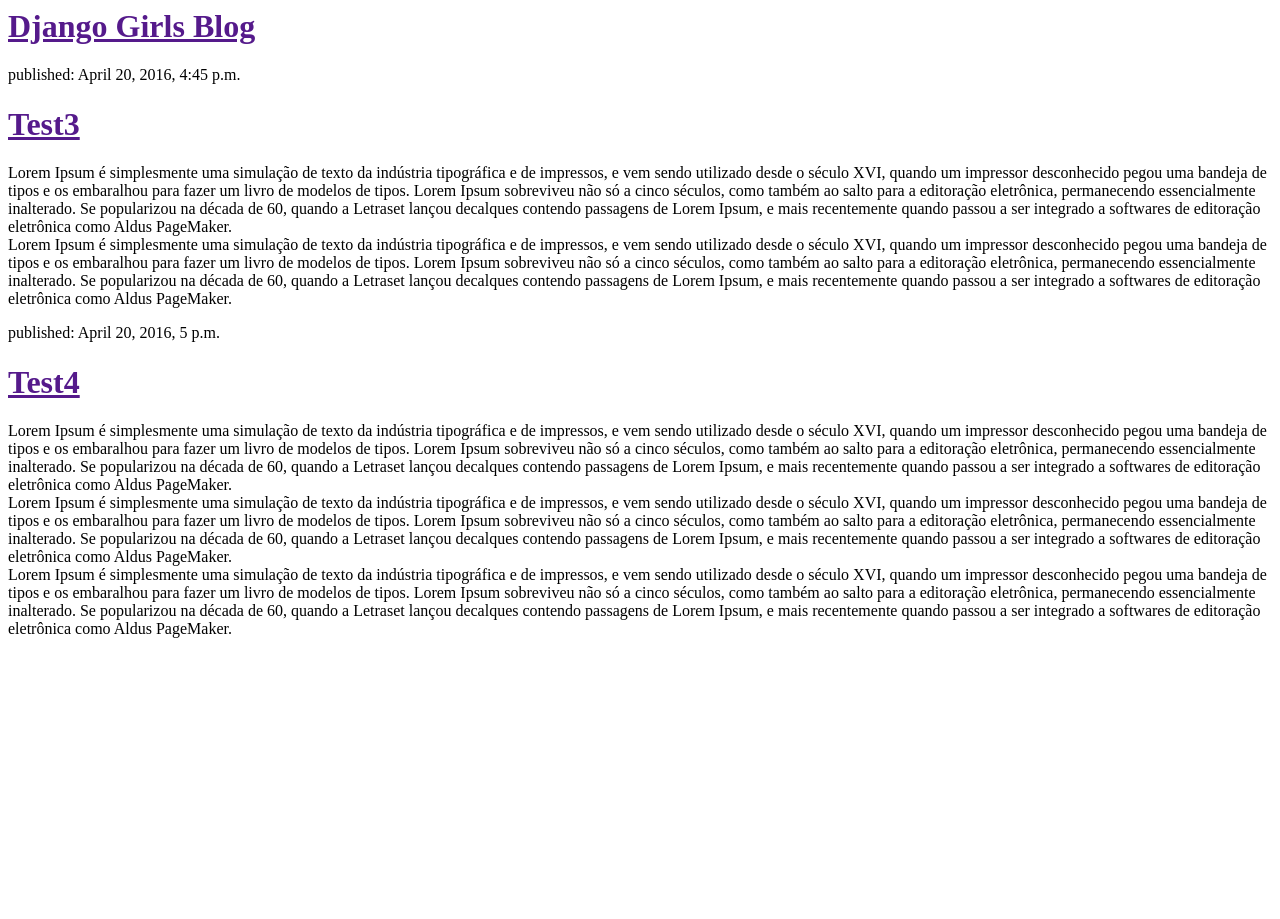
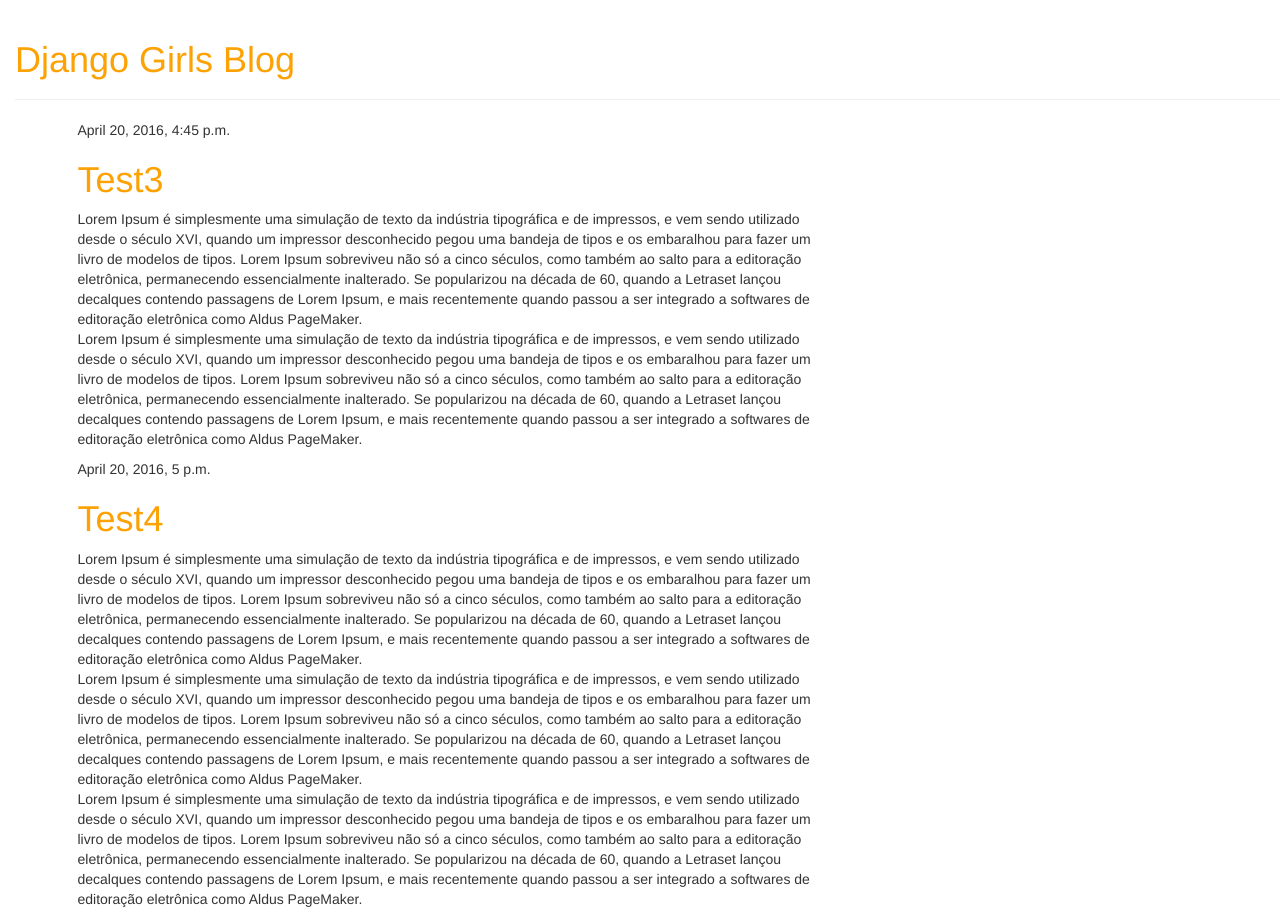
Before and after one commit to erikacamposdesign/my-first-blog, a Django app: page / in a window 1280 px wide. Before the commit the page ends 638 px from the top, so only its background shows below. Run offline with Django 3.2, Linux system fonts and the light colour scheme; data comes from the database, SQL or seed files in the repository; some libraries are stand-ins or nearby versions.

Commit message:
html/css

```diff
--- a/blog/templates/blog/post_list.html
+++ b/blog/templates/blog/post_list.html
@@ -1,19 +1,31 @@
+{% load staticfiles %}
 <html>
     <head>
         <title>Django Girls blog</title>
+        <link rel="stylesheet" href="//maxcdn.bootstrapcdn.com/bootstrap/3.2.0/css/bootstrap.min.css">
+        <link rel="stylesheet" href="//maxcdn.bootstrapcdn.com/bootstrap/3.2.0/css/bootstrap-theme.min.css">
+        <link href='//fonts.googleapis.com/css?family=Lobster&subset=latin,latin-ext' rel='stylesheet' type='text/css'>
+        <link rel="stylesheet" href="{% static 'css/blog.css' %}">
     </head>
     <body>
-        <div>
-            <h1><a href="">Django Girls Blog</a></h1>
+        <div class="page-header">
+            <h1><a href="/">Django Girls Blog</a></h1>
         </div>
 
-        {% for post in posts %}
-		    <div>
-		        <p>published: {{ post.published_date }}</p>
-		        <h1><a href="">{{ post.title }}</a></h1>
-		        <p>{{ post.text|linebreaks }}</p>
-		    </div>
-		{% endfor %}
-
+        <div class="content container">
+            <div class="row">
+                <div class="col-md-8">
+                {% for post in posts %}
+				    <div class="post">
+				        <div class="date">
+				            {{ post.published_date }}
+				        </div>
+				        <h1><a href="">{{ post.title }}</a></h1>
+				        <p>{{ post.text|linebreaks }}</p>
+				    </div>
+				{% endfor %}
+                </div>
+            </div>
+        </div>
     </body>
 </html>
--- /dev/null
+++ b/blog/templates/blog/static/css/blog.css
@@ -0,0 +1,7 @@
+h1 a {
+    color: #FCA205;
+}
+
+body {
+    padding-left: 15px;
+}
```
Also changed, not shown: blog/templates/blog/base.html (added, +34 -0 lines).
